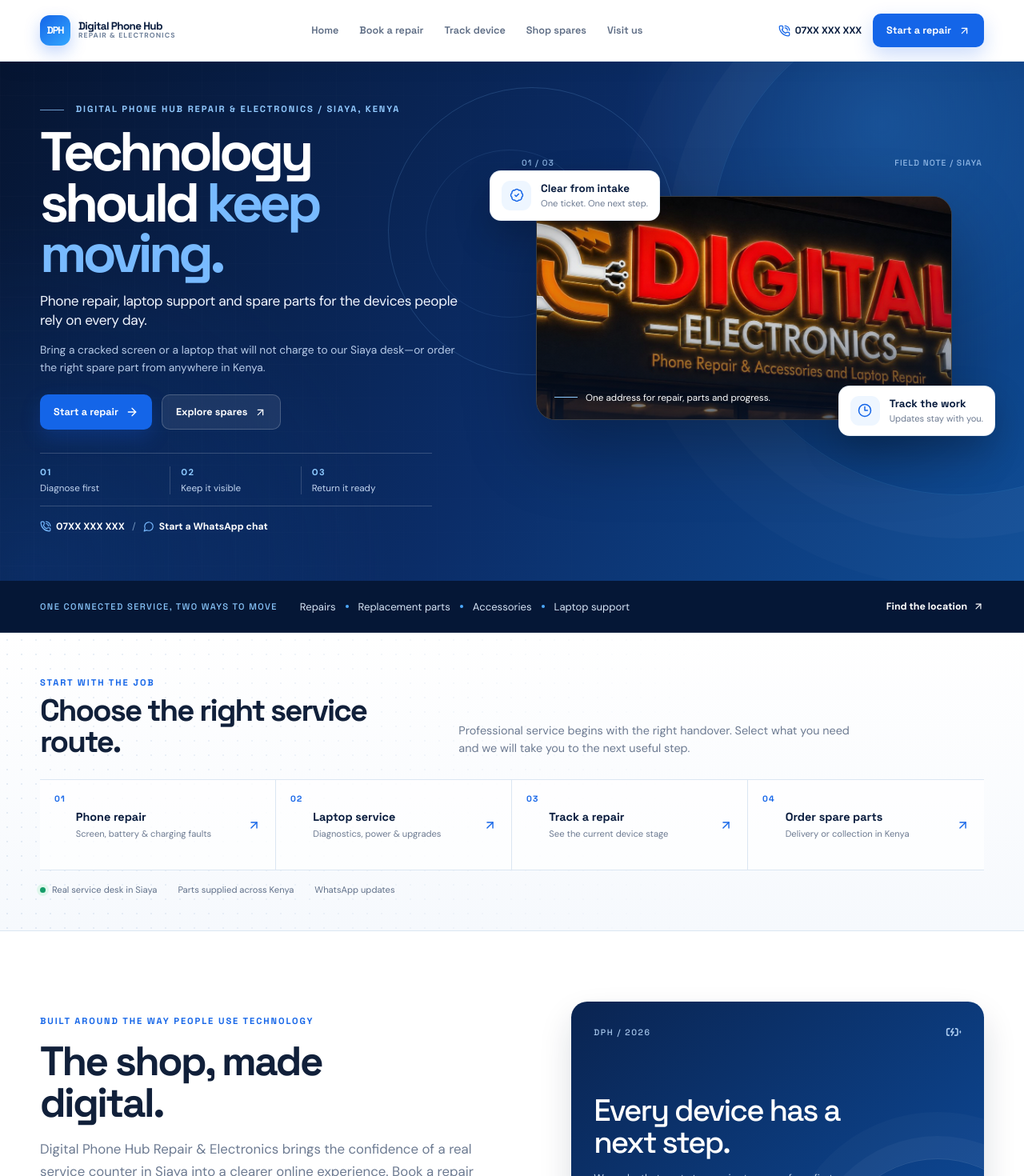
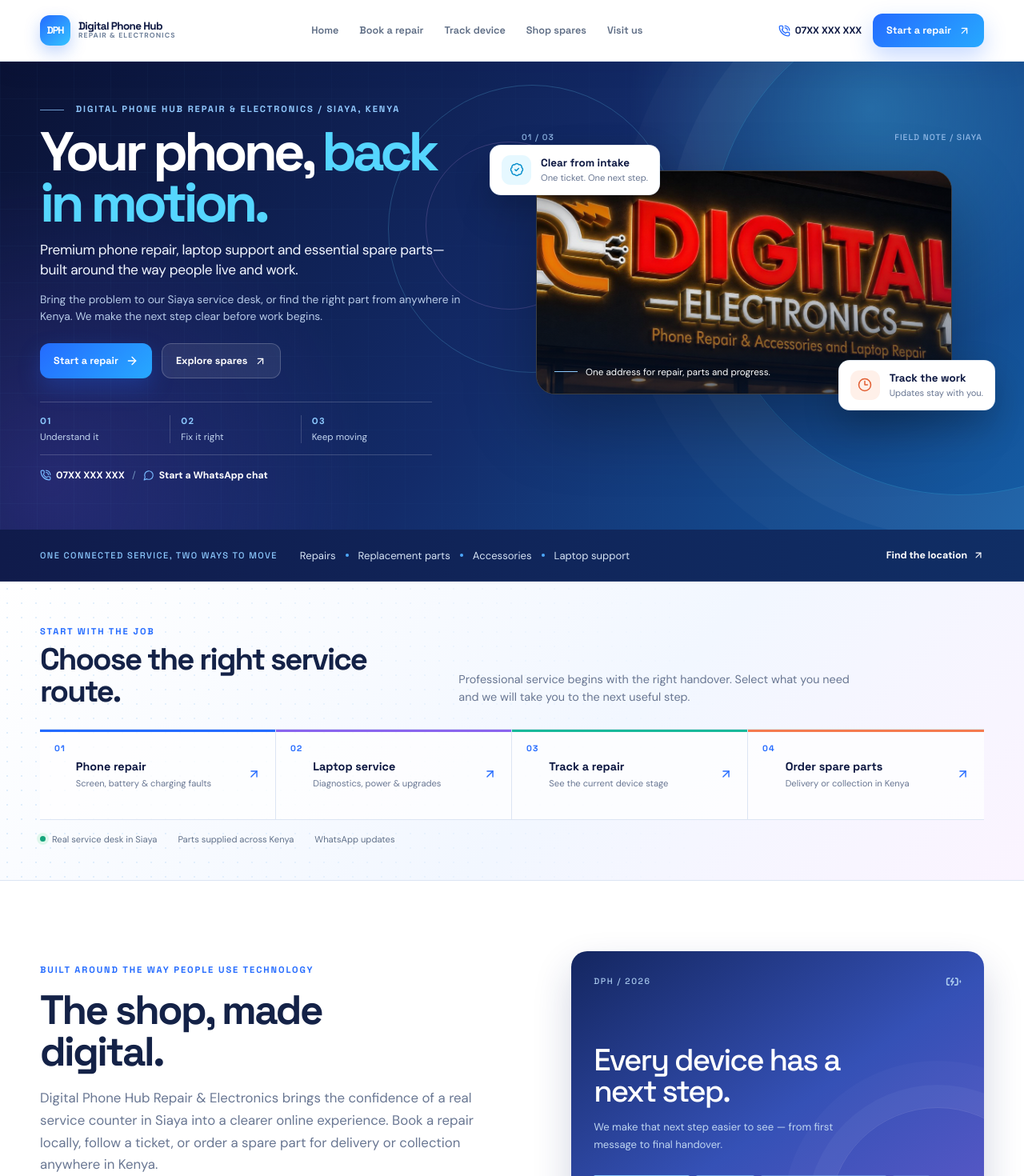
Before and after one commit to Hacker254Mwalo/digishop1, a Next.js app: page / in a window 1280 px wide. Shown: the top 1470 px of the page at 80% size. Built offline with nearby package versions, Linux system fonts and the light colour scheme; no server answers.

Commit message:
Reset public site with international premium design

```diff
--- a/app/globals.css
+++ b/app/globals.css
@@ -566,3 +566,44 @@
   .hero-float-bottom { right: -5px; bottom: 26px; }
   .service-card { min-height: 230px; }
 }
+
+/* International premium palette: color carries meaning instead of decoration for decoration's sake. */
+:root { --navy: #0b1640; --navy-2: #172d68; --blue: #246bff; --blue-2: #35c4ff; --sky: #edf7ff; --ink: #142247; --muted: #687692; --line: #dce5f3; --surface-2: #f6f8fc; --orange: #f47b4f; --green: #16a47b; }
+body { background: #f6f8fc; }
+.site-header { background: rgba(255,255,255,.96); box-shadow: 0 10px 30px rgba(18,35,80,.07); }
+.button { border-radius: 12px; }
+.button-primary { background: linear-gradient(135deg, #246bff 0%, #27a9ff 100%); box-shadow: 0 12px 28px rgba(36,107,255,.25); }
+.button-primary:hover { background: linear-gradient(135deg, #1956df 0%, #1b91e9 100%); }
+.hero-premium { background: radial-gradient(circle at 85% 10%, rgba(74,210,255,.32), transparent 25%), radial-gradient(circle at 5% 90%, rgba(118,81,236,.22), transparent 30%), linear-gradient(125deg, #0a1234 0%, #132b69 52%, #155da5 100%); }
+.hero-premium::before { opacity: .1; background-image: linear-gradient(rgba(106,199,255,.3) 1px, transparent 1px), linear-gradient(90deg, rgba(106,199,255,.3) 1px, transparent 1px); background-size: 46px 46px; }
+.hero-premium::after { border-color: rgba(91,222,255,.2); box-shadow: 0 0 0 54px rgba(255,255,255,.035), 0 0 0 115px rgba(255,255,255,.02); }
+.hero-orbit { border-color: rgba(106,218,255,.22); }
+.hero-orbit-two { border-color: rgba(236,174,255,.18); }
+.hero-premium .hero-copy h1 span { color: #55d6ff; }
+.hero-photo-wrap { border-color: rgba(255,255,255,.32); box-shadow: 0 28px 72px rgba(1,9,28,.38); }
+.hero-float { box-shadow: 0 20px 42px rgba(3,18,52,.22); }
+.hero-float-top .float-icon { background: #e6f8ff; color: #078ecc; }
+.hero-float-bottom .float-icon { background: #fff0e9; color: #e25f33; }
+.signal-band { background: linear-gradient(90deg, #101b4b 0%, #10265b 55%, #102e65 100%); }
+.service-console { background: linear-gradient(135deg, #ffffff 0%, #f2f7ff 58%, #fbf4ff 100%); }
+.service-console::before { opacity: .22; background-image: radial-gradient(#7bb8ef 1px, transparent 1px); }
+.service-console-item:nth-child(1) { box-shadow: inset 0 3px 0 #246bff; }
+.service-console-item:nth-child(2) { box-shadow: inset 0 3px 0 #8a65ee; }
+.service-console-item:nth-child(3) { box-shadow: inset 0 3px 0 #19b99b; }
+.service-console-item:nth-child(4) { box-shadow: inset 0 3px 0 #f47b4f; }
+.service-section { background: linear-gradient(180deg, #f6f8fc 0%, #eef4fc 100%); }
+.service-card { border-color: #dce5f3; background: rgba(255,255,255,.96); box-shadow: 0 12px 32px rgba(18,35,80,.06); }
+.service-card:nth-child(1) { background: linear-gradient(160deg, #fff 55%, #eef6ff 100%); }
+.service-card:nth-child(2) { background: linear-gradient(160deg, #fff 55%, #f5efff 100%); }
+.service-card:nth-child(3) { background: linear-gradient(160deg, #fff 55%, #fff3ed 100%); }
+.service-card:nth-child(1) .service-icon { background: linear-gradient(140deg, #246bff, #35c4ff); }
+.service-card:nth-child(2) .service-icon { background: linear-gradient(140deg, #7656df, #bd83ff); }
+.service-card:nth-child(3) .service-icon { background: linear-gradient(140deg, #ef6d48, #ffb34d); }
+.intro-panel { background: linear-gradient(145deg, #142660 0%, #3551b6 56%, #5a58c7 100%); box-shadow: 0 22px 48px rgba(24,38,105,.2); }
+.process-panel { background: linear-gradient(145deg, #f3f8ff, #f4efff); }
+.gallery-section { background: #fbfcff; }
+.cta-band { background: linear-gradient(115deg, #101b4b 0%, #213b86 60%, #3c4299 100%); }
+@media (max-width: 700px) {
+  .hero-premium::before { background-size: 32px 32px; }
+  .service-console-item { background: rgba(255,255,255,.88); }
+}
--- a/app/page.tsx
+++ b/app/page.tsx
@@ -33,17 +33,17 @@
         <div className="container hero-grid">
           <div className="hero-copy">
             <div className="eyebrow eyebrow-light"><span className="eyebrow-rule" /> Digital Phone Hub Repair & Electronics / Siaya, Kenya</div>
-            <h1>Technology should <span>keep moving.</span></h1>
-            <p className="hero-lead">Phone repair, laptop support and spare parts for the devices people rely on every day.</p>
-            <p className="hero-detail">Bring a cracked screen or a laptop that will not charge to our Siaya desk—or order the right spare part from anywhere in Kenya.</p>
+            <h1>Your phone, <span>back in motion.</span></h1>
+            <p className="hero-lead">Premium phone repair, laptop support and essential spare parts—built around the way people live and work.</p>
+            <p className="hero-detail">Bring the problem to our Siaya service desk, or find the right part from anywhere in Kenya. We make the next step clear before work begins.</p>
             <div className="hero-actions">
               <Link href="/book" className="button button-primary">Start a repair <ArrowRight size={16} /></Link>
               <Link href="/shop" className="button button-hero-ghost">Explore spares <ArrowUpRight size={15} /></Link>
             </div>
             <div className="hero-proof-strip" aria-label="Digital Phone Hub Repair & Electronics service principles">
-              <div><strong>01</strong><span>Diagnose first</span></div>
-              <div><strong>02</strong><span>Keep it visible</span></div>
-              <div><strong>03</strong><span>Return it ready</span></div>
+              <div><strong>01</strong><span>Understand it</span></div>
+              <div><strong>02</strong><span>Fix it right</span></div>
+              <div><strong>03</strong><span>Keep moving</span></div>
             </div>
             <div className="hero-contact" aria-label="Contact Digital Phone Hub Repair & Electronics">
               <a href={callHref}><PhoneCall size={14} /> {site.phoneDisplay}</a>
```
